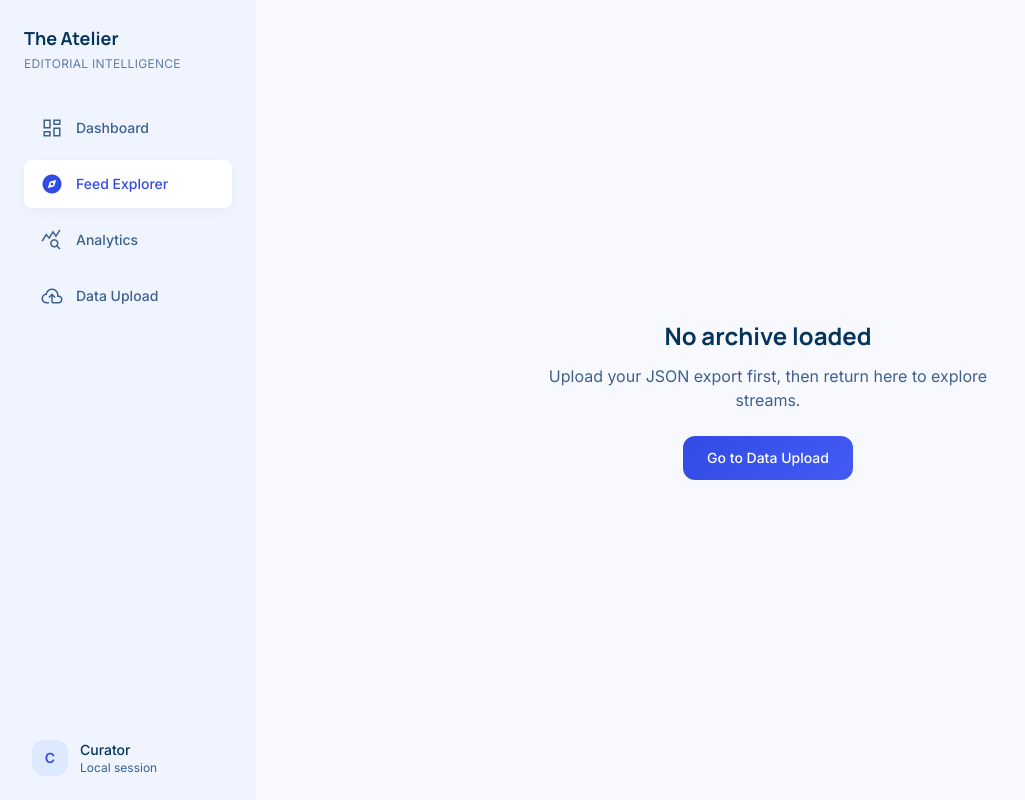
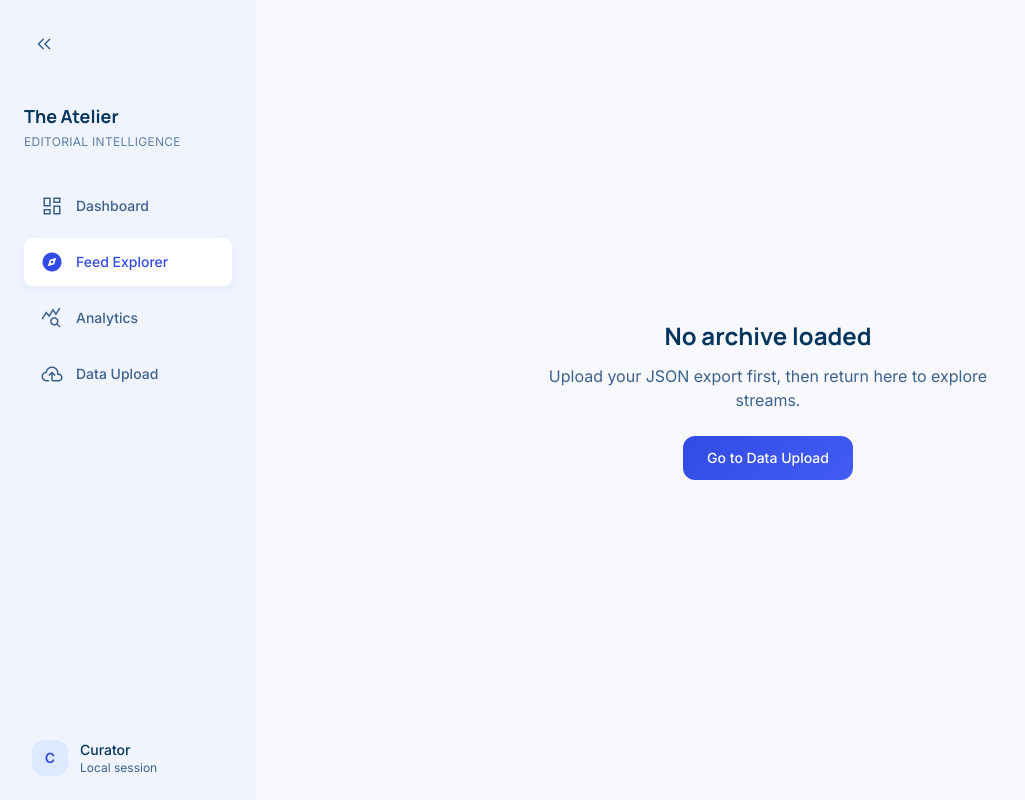
Before and after one commit to jatin-gallium/Twitter-Feed, a React (Vite) app in the folder web/: page /explorer in a window 1280 px wide. Shown: the whole page, without its empty margins (0-1025 px from the left). Built offline with nearby package versions, Linux system fonts and the light colour scheme.

Commit message:
Add collapsible main nav and Feed Explorer sidebar
Co-authored-by: jatin-gallium <jatin-gallium@users.noreply.github.com>

```diff
--- a/web/src/components/AppShell.tsx
+++ b/web/src/components/AppShell.tsx
@@ -1,13 +1,31 @@
+import { useCallback, useState } from 'react'
 import { Outlet } from 'react-router-dom'
 import { SideNav } from '@/components/SideNav'
 import { MobileHeader } from '@/components/MobileHeader'
+import { readMainNavCollapsed, writeMainNavCollapsed } from '@/lib/layoutPrefs'
 
 export function AppShell() {
+  const [mainNavCollapsed, setMainNavCollapsed] = useState(
+    () => readMainNavCollapsed(),
+  )
+
+  const toggleMainNav = useCallback(() => {
+    setMainNavCollapsed((v) => {
+      const next = !v
+      writeMainNavCollapsed(next)
+      return next
+    })
+  }, [])
+
   return (
     <div className="min-h-screen flex flex-col md:flex-row bg-background text-on-surface font-body">
       <MobileHeader />
-      <SideNav />
-      <div className="flex-1 md:ml-64 flex flex-col min-h-screen pt-[56px] md:pt-0">
+      <SideNav collapsed={mainNavCollapsed} onToggleCollapsed={toggleMainNav} />
+      <div
+        className={`flex-1 flex flex-col min-h-screen pt-[56px] md:pt-0 transition-[margin] duration-200 ease-out ${
+          mainNavCollapsed ? 'md:ml-[4.5rem]' : 'md:ml-64'
+        }`}
+      >
         <Outlet />
       </div>
     </div>
--- a/web/src/components/SideNav.tsx
+++ b/web/src/components/SideNav.tsx
@@ -7,9 +7,34 @@ const inactive =
 const active =
   'bg-white text-primary font-bold shadow-[0_4px_12px_rgba(5,52,92,0.04)]'
 
-export function SideNav() {
+type Props = {
+  collapsed: boolean
+  onToggleCollapsed: () => void
+}
+
+export function SideNav({ collapsed, onToggleCollapsed }: Props) {
   return (
-    <nav className="hidden md:flex flex-col p-6 space-y-2 h-screen w-64 fixed left-0 top-0 z-40 bg-[#eff4ff]">
+    <nav
+      className={`hidden md:flex flex-col h-screen fixed left-0 top-0 z-40 bg-[#eff4ff] transition-[width,padding] duration-200 ease-out ${
+        collapsed ? 'w-[4.5rem] p-2 items-center' : 'w-64 p-6 space-y-2'
+      }`}
+    >
+      <div className={`w-full shrink-0 ${collapsed ? 'flex justify-center mb-2' : 'mb-8'}`}>
+        <button
+          type="button"
+          onClick={onToggleCollapsed}
+          className="p-2 rounded-xl text-on-surface-variant hover:bg-white/80 hover:text-primary transition-colors"
+          title={collapsed ? 'Expand sidebar' : 'Minimize sidebar'}
+          aria-expanded={!collapsed}
+          aria-label={collapsed ? 'Expand sidebar' : 'Minimize sidebar'}
+        >
+          <span className="material-symbols-outlined text-2xl">
+            {collapsed ? 'keyboard_double_arrow_right' : 'keyboard_double_arrow_left'}
+          </span>
+        </button>
+      </div>
+
+      {!collapsed ? (
         <div className="mb-8">
           <h1 className="text-lg font-bold text-on-surface font-headline">
             The Atelier
@@ -18,88 +43,100 @@ export function SideNav() {
             Editorial Intelligence
           </p>
         </div>
-      <div className="flex-1 space-y-2 font-label">
-        <NavLink
+      ) : (
+        <div
+          className="mb-4 w-9 h-9 rounded-full bg-surface-container-high flex items-center justify-center text-primary text-xs font-bold shrink-0"
+          title="The Atelier"
+        >
+          A
+        </div>
+      )}
+
+      <div
+        className={`flex-1 space-y-2 font-label w-full ${collapsed ? 'flex flex-col items-center' : ''}`}
+      >
+        <NavItem
           to="/"
           end
-          className={({ isActive }) =>
-            `${linkBase} ${isActive ? active : inactive}`
-          }
+          icon="dashboard"
+          label="Dashboard"
+          collapsed={collapsed}
+        />
+        <NavItem
+          to="/explorer"
+          icon="explore"
+          label="Feed Explorer"
+          collapsed={collapsed}
+        />
+        <NavItem
+          to="/analytics"
+          icon="query_stats"
+          label="Analytics"
+          collapsed={collapsed}
+        />
+        <NavItem
+          to="/upload"
+          icon="cloud_upload"
+          label="Data Upload"
+          collapsed={collapsed}
+        />
+      </div>
+
+      <div
+        className={`mt-auto pt-6 flex text-on-surface-variant shrink-0 ${
+          collapsed ? 'flex-col items-center gap-2 px-0' : 'items-center gap-3 px-2'
+        }`}
       >
-          {({ isActive }) => (
-            <>
-              <span
-                className={`material-symbols-outlined ${isActive ? 'filled' : ''}`}
-              >
-                dashboard
-              </span>
-              <span>Dashboard</span>
-            </>
-          )}
-        </NavLink>
-        <NavLink
-          to="/explorer"
-          className={({ isActive }) =>
-            `${linkBase} ${isActive ? active : inactive}`
-          }
-        >
-          {({ isActive }) => (
-            <>
-              <span
-                className={`material-symbols-outlined ${isActive ? 'filled' : ''}`}
-              >
-                explore
-              </span>
-              <span>Feed Explorer</span>
-            </>
-          )}
-        </NavLink>
-        <NavLink
-          to="/analytics"
-          className={({ isActive }) =>
-            `${linkBase} ${isActive ? active : inactive}`
-          }
-        >
-          {({ isActive }) => (
-            <>
-              <span
-                className={`material-symbols-outlined ${isActive ? 'filled' : ''}`}
-              >
-                query_stats
-              </span>
-              <span>Analytics</span>
-            </>
-          )}
-        </NavLink>
-        <NavLink
-          to="/upload"
-          className={({ isActive }) =>
-            `${linkBase} ${isActive ? active : inactive}`
-          }
-        >
-          {({ isActive }) => (
-            <>
-              <span
-                className={`material-symbols-outlined ${isActive ? 'filled' : ''}`}
-              >
-                cloud_upload
-              </span>
-              <span>Data Upload</span>
-            </>
-          )}
-        </NavLink>
-      </div>
-      <div className="mt-auto pt-6 flex items-center gap-3 text-on-surface-variant px-2">
-        <div className="w-9 h-9 rounded-full bg-surface-container-high flex items-center justify-center text-primary text-sm font-bold">
+        <div className="w-9 h-9 rounded-full bg-surface-container-high flex items-center justify-center text-primary text-sm font-bold shrink-0">
           C
         </div>
+        {!collapsed ? (
           <div className="flex flex-col min-w-0">
             <span className="text-sm font-medium text-on-surface truncate">
               Curator
             </span>
             <span className="text-xs truncate">Local session</span>
           </div>
+        ) : null}
       </div>
     </nav>
   )
 }
+
+function NavItem({
+  to,
+  end,
+  icon,
+  label,
+  collapsed,
+}: {
+  to: string
+  end?: boolean
+  icon: string
+  label: string
+  collapsed: boolean
+}) {
+  return (
+    <NavLink
+      to={to}
+      end={end}
+      title={label}
+      className={({ isActive }) =>
+        `${linkBase} ${isActive ? active : inactive} ${
+          collapsed ? '!px-2 !py-3 justify-center !gap-0 w-full max-w-[2.75rem]' : ''
+        }`
+      }
+    >
+      {({ isActive }) => (
+        <>
+          <span
+            className={`material-symbols-outlined shrink-0 ${isActive ? 'filled' : ''}`}
+          >
+            {icon}
+          </span>
+          <span className={collapsed ? 'sr-only' : ''}>{label}</span>
+        </>
+      )}
+    </NavLink>
+  )
+}
--- /dev/null
+++ b/web/src/lib/layoutPrefs.ts
@@ -0,0 +1,35 @@
+const MAIN_KEY = 'precision-curator-nav-main-collapsed'
+const EXPLORER_KEY = 'precision-curator-nav-explorer-collapsed'
+
+function readFlag(key: string): boolean {
+  try {
+    return typeof sessionStorage !== 'undefined' && sessionStorage.getItem(key) === '1'
+  } catch {
+    return false
+  }
+}
+
+function writeFlag(key: string, value: boolean): void {
+  try {
+    if (typeof sessionStorage === 'undefined') return
+    sessionStorage.setItem(key, value ? '1' : '0')
+  } catch {
+    /* private mode */
+  }
+}
+
+export function readMainNavCollapsed(): boolean {
+  return readFlag(MAIN_KEY)
+}
+
+export function writeMainNavCollapsed(value: boolean): void {
+  writeFlag(MAIN_KEY, value)
+}
+
+export function readExplorerNavCollapsed(): boolean {
+  return readFlag(EXPLORER_KEY)
+}
+
+export function writeExplorerNavCollapsed(value: boolean): void {
+  writeFlag(EXPLORER_KEY, value)
+}
--- a/web/src/pages/FeedExplorerPage.tsx
+++ b/web/src/pages/FeedExplorerPage.tsx
@@ -1,4 +1,4 @@
-import { useMemo, useState } from 'react'
+import { useCallback, useMemo, useState } from 'react'
 import { Link } from 'react-router-dom'
 import { useCuration } from '@/context/useCuration'
 import { LazyTweetEmbed } from '@/components/LazyTweetEmbed'
@@ -8,6 +8,10 @@ import {
   postMatchesCategory,
 } from '@/lib/parseExport'
 import type { TweetPost } from '@/types/export'
+import {
+  readExplorerNavCollapsed,
+  writeExplorerNavCollapsed,
+} from '@/lib/layoutPrefs'
 
 const ALL = '__all__'
 
@@ -15,6 +19,17 @@ export function FeedExplorerPage() {
   const { snapshot } = useCuration()
   const [category, setCategory] = useState<string>(ALL)
   const [search, setSearch] = useState('')
+  const [explorerNavCollapsed, setExplorerNavCollapsed] = useState(
+    () => readExplorerNavCollapsed(),
+  )
+
+  const toggleExplorerNav = useCallback(() => {
+    setExplorerNavCollapsed((v) => {
+      const next = !v
+      writeExplorerNavCollapsed(next)
+      return next
+    })
+  }, [])
 
   const effectiveCategory = useMemo(() => {
     if (!snapshot) return ALL
@@ -72,14 +87,73 @@ export function FeedExplorerPage() {
             type="search"
           />
         </div>
-        <div className="hidden md:flex items-center gap-4 ml-auto text-on-surface-variant">
-          <span className="material-symbols-outlined">notifications</span>
+        <div className="hidden md:flex items-center gap-2 ml-auto shrink-0">
+          <button
+            type="button"
+            onClick={toggleExplorerNav}
+            className="p-2 rounded-xl text-on-surface-variant hover:bg-surface-container-low hover:text-primary transition-colors"
+            title={
+              explorerNavCollapsed
+                ? 'Expand feed sidebar'
+                : 'Minimize feed sidebar'
+            }
+            aria-expanded={!explorerNavCollapsed}
+            aria-label={
+              explorerNavCollapsed
+                ? 'Expand feed sidebar'
+                : 'Minimize feed sidebar'
+            }
+          >
+            <span className="material-symbols-outlined text-2xl">
+              {explorerNavCollapsed
+                ? 'dock_to_right'
+                : 'vertical_split'}
+            </span>
+          </button>
+          <span className="material-symbols-outlined text-on-surface-variant p-2">
+            notifications
+          </span>
         </div>
       </header>
 
       <div className="flex-1 overflow-hidden flex flex-col md:flex-row min-h-0">
-        <aside className="w-full md:w-56 bg-surface-container-low p-4 md:p-6 flex-shrink-0 md:h-full overflow-x-auto md:overflow-y-auto no-scrollbar flex md:flex-col gap-2 md:gap-0 border-b md:border-b-0 border-outline-variant/10">
-          <h2 className="hidden md:block font-headline text-xs tracking-[0.05em] uppercase text-on-surface-variant mb-4 font-semibold">
+        <aside
+          className={`w-full bg-surface-container-low flex-shrink-0 md:h-full overflow-x-auto md:overflow-y-auto no-scrollbar flex md:flex-col gap-2 md:gap-0 border-b md:border-b-0 border-outline-variant/10 transition-[width,padding] duration-200 ease-out ${
+            explorerNavCollapsed
+              ? 'md:w-14 md:px-2 md:py-4 md:items-center'
+              : 'md:w-56 md:p-6'
+          }`}
+        >
+          <div
+            className={`hidden md:flex w-full ${explorerNavCollapsed ? 'justify-center mb-2' : 'justify-end mb-1'}`}
+          >
+            <button
+              type="button"
+              onClick={toggleExplorerNav}
+              className="p-1.5 rounded-lg text-on-surface-variant hover:bg-surface-container-lowest hover:text-primary transition-colors"
+              title={
+                explorerNavCollapsed
+                  ? 'Expand sidebar'
+                  : 'Minimize sidebar'
+              }
+              aria-label={
+                explorerNavCollapsed
+                  ? 'Expand sidebar'
+                  : 'Minimize sidebar'
+              }
+            >
+              <span className="material-symbols-outlined text-xl">
+                {explorerNavCollapsed
+                  ? 'keyboard_double_arrow_right'
+                  : 'keyboard_double_arrow_left'}
+              </span>
+            </button>
+          </div>
+          <h2
+            className={`hidden md:block font-headline text-xs tracking-[0.05em] uppercase text-on-surface-variant font-semibold ${
+              explorerNavCollapsed ? 'sr-only' : 'mb-4'
+            }`}
+          >
             Curated streams
           </h2>
           <ul className="flex md:flex-col gap-1 min-w-max md:min-w-0 pb-1 md:pb-0">
@@ -87,13 +161,26 @@ export function FeedExplorerPage() {
               <button
                 type="button"
                 onClick={() => setCategory(ALL)}
-                className={`w-full text-left px-4 py-2.5 rounded-lg text-sm font-medium transition-all whitespace-nowrap md:whitespace-normal ${
+                title="All posts"
+                className={`w-full text-left px-4 py-2.5 rounded-lg text-sm font-medium transition-all whitespace-nowrap md:whitespace-normal flex md:items-center gap-2 ${
+                  explorerNavCollapsed ? 'md:justify-center md:px-2' : ''
+                } ${
                   effectiveCategory === ALL
                     ? 'bg-surface-container-lowest text-primary ambient-shadow'
                     : 'text-on-surface-variant hover:bg-surface-container-lowest/60 hover:text-on-surface'
                 }`}
               >
-                All posts
+                <span className="material-symbols-outlined text-[20px] shrink-0 md:hidden">
+                  stacks
+                </span>
+                <span className={explorerNavCollapsed ? 'md:sr-only' : ''}>
+                  All posts
+                </span>
+                {explorerNavCollapsed ? (
+                  <span className="material-symbols-outlined text-[20px] shrink-0 hidden md:inline">
+                    stacks
+                  </span>
+                ) : null}
               </button>
             </li>
             {snapshot.categories.map((c) => (
@@ -101,22 +188,45 @@ export function FeedExplorerPage() {
                 <button
                   type="button"
                   onClick={() => setCategory(c)}
-                  className={`w-full text-left px-4 py-2.5 rounded-lg text-sm font-medium transition-all whitespace-nowrap md:whitespace-normal ${
+                  title={formatCategoryLabel(c)}
+                  className={`w-full text-left px-4 py-2.5 rounded-lg text-sm font-medium transition-all whitespace-nowrap md:whitespace-normal flex md:items-center gap-2 ${
+                    explorerNavCollapsed ? 'md:justify-center md:px-2' : ''
+                  } ${
                     effectiveCategory === c
                       ? 'bg-surface-container-lowest text-primary ambient-shadow'
                       : 'text-on-surface-variant hover:bg-surface-container-lowest/60 hover:text-on-surface'
                   }`}
                 >
-                  {formatCategoryLabel(c)}
+                  <span className="material-symbols-outlined text-[20px] shrink-0 md:hidden">
+                    label
+                  </span>
+                  <span
+                    className={`truncate ${explorerNavCollapsed ? 'md:sr-only' : ''}`}
+                  >
+                    {formatCategoryLabel(c)}
+                  </span>
+                  {explorerNavCollapsed ? (
+                    <span className="material-symbols-outlined text-[20px] shrink-0 hidden md:inline">
+                      label
+                    </span>
+                  ) : null}
                 </button>
               </li>
             ))}
           </ul>
 
-          <h2 className="hidden md:block font-headline text-xs tracking-[0.05em] uppercase text-on-surface-variant mt-8 mb-3 font-semibold">
+          <h2
+            className={`hidden md:block font-headline text-xs tracking-[0.05em] uppercase text-on-surface-variant font-semibold ${
+              explorerNavCollapsed ? 'sr-only' : 'mt-8 mb-3'
+            }`}
+          >
             Active filters
           </h2>
-          <div className="hidden md:flex flex-wrap gap-2">
+          <div
+            className={`hidden md:flex flex-wrap gap-2 ${
+              explorerNavCollapsed ? 'flex-col items-center' : ''
+            }`}
+          >
             {search.trim() ? (
               <span className="inline-flex items-center px-3 py-1 rounded-full text-xs font-medium bg-surface-container-high text-on-surface-variant">
                 Query: {search.trim()}
```
Also changed, not shown: web/src/index.css (+24 -0 lines), 1 other file (tests, documents, lock files or other folders). Lines whose indentation alone changed are shown as unchanged.
